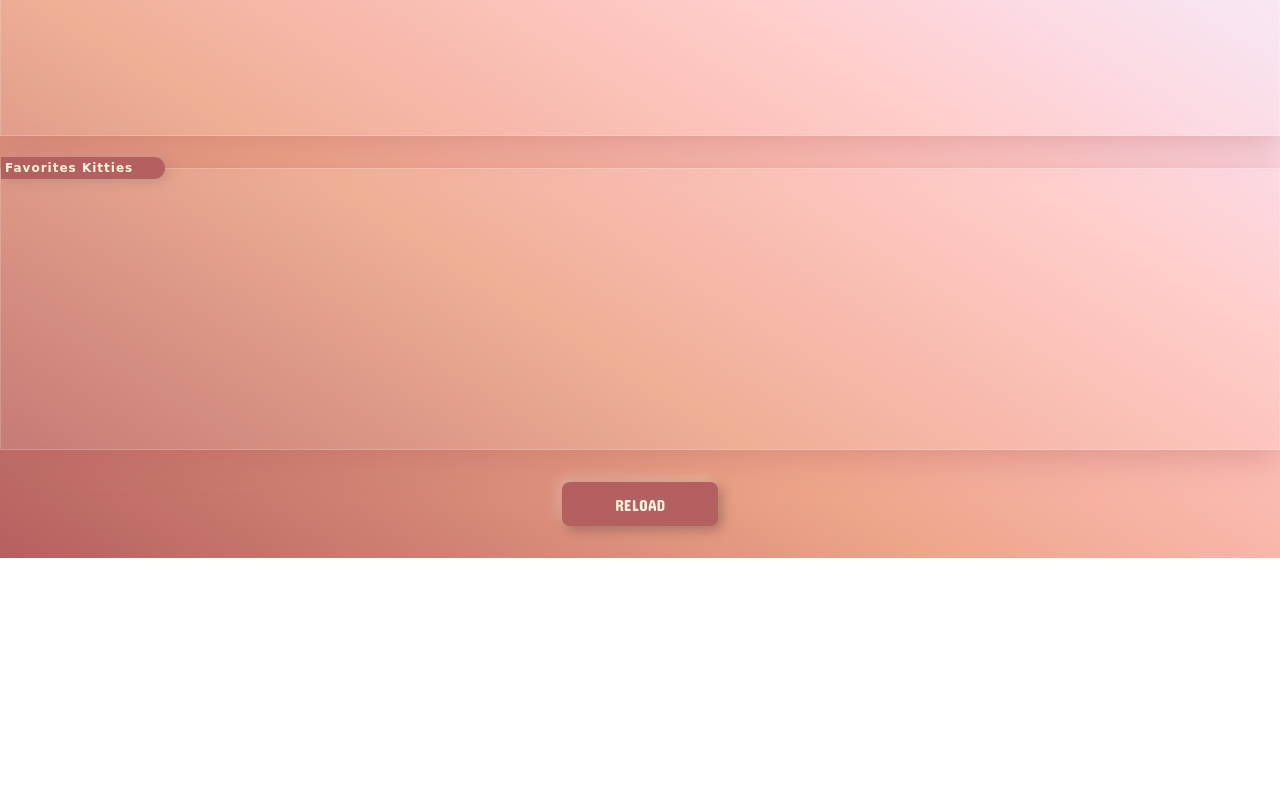
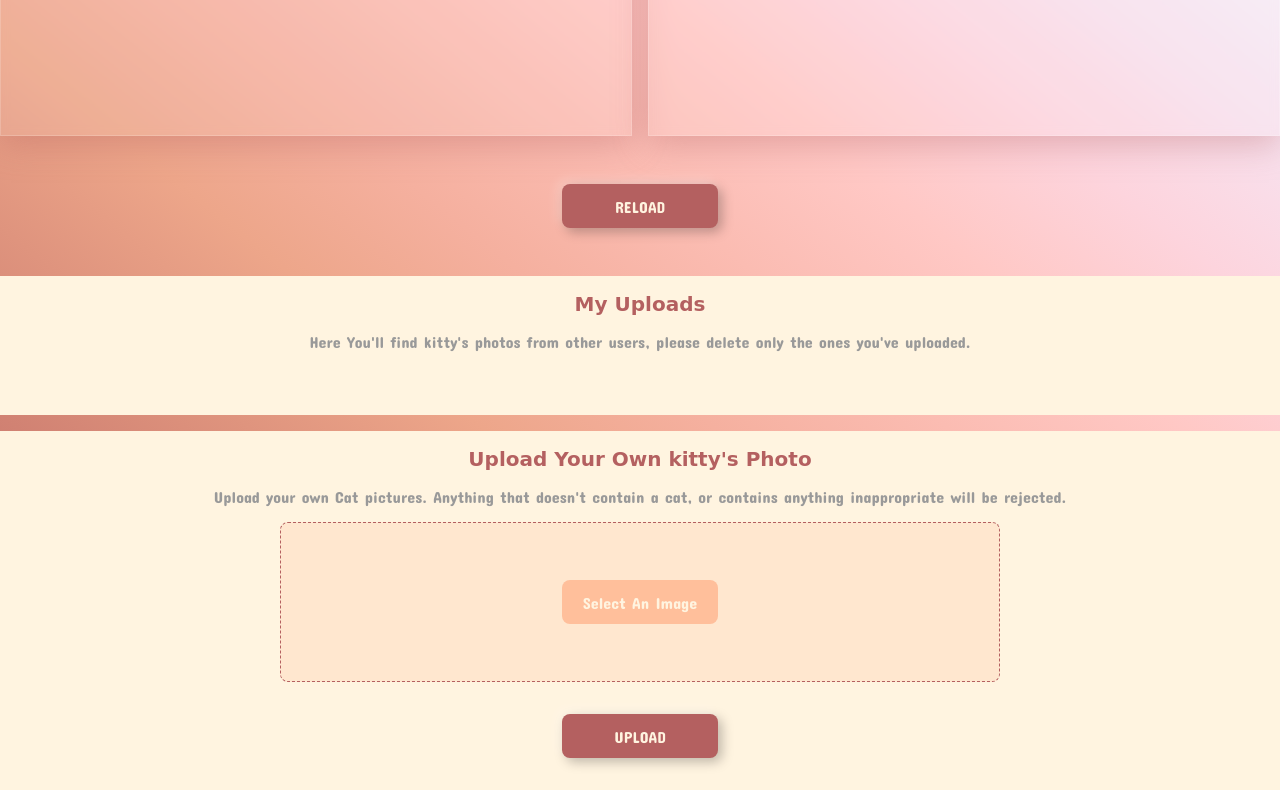
Before and after one commit to AndriwRC/random-kitties, a plain HTML site: page index.html in a window 1280 px wide. Shown: the part 242-1032 px from the top of the page. Before the commit the page ends 800 px from the top, so only its background shows below. Drawn offline with Linux system fonts and the light colour scheme; no server answers.

Commit message:
set responsive CSS styles for desktop view

```diff
--- a/index.html
+++ b/index.html
@@ -51,6 +51,8 @@
             </div>
         </section>
 
+        <button class="btn" onclick="loadRandomKitties()">RELOAD</button>
+
         <section id="myUploads" class="upload__container inactive">
             <h3 class="upload__title"><span class="upload-title__icon hover" onclick="closeMyUploads()"></span>My
                 Uploads</h3>
@@ -80,7 +82,6 @@
                 <button type="button" onclick="uploadKittyPhoto()" class="btn upload__btn">UPLOAD</button>
             </form>
         </section>
-        <button class="btn" onclick="loadRandomKitties()">RELOAD</button>
     </main>
 </body>
 
--- a/style.css
+++ b/style.css
@@ -61,6 +61,8 @@ main {
     backdrop-filter: blur(4px);
     /* border-radius: 16px; */
     border: 1px solid rgba(255, 255, 255, 0.18);
+}
+.scroll {
 }
 .header {
     display: flex;
@@ -153,11 +155,10 @@ main {
 }
 .container {
     display: grid;
-    /* grid-template-columns: repeat(auto-fill, minmax(144px, 1fr)); */
     grid-auto-flow: column;
     grid-template-rows: 1fr 1fr;
     gap: 16px;
-    overflow-x: scroll;
+    overflow: scroll;
     position: relative;
     width: 100%;
     min-width: 320px;
@@ -322,3 +323,37 @@ main {
 .inactive {
     display: none;
 }
+
+/* Media Queries */
+@media (min-width: 720px) {
+    .header__nav {
+        display: none;
+    }
+    main {
+        flex-direction: row;
+        flex-wrap: wrap;
+        justify-content: center;
+        gap: 16px;
+    }
+    .section {
+        width: calc(50% - 8px);
+    }
+    .upload__container {
+        display: flex;
+        position: relative;
+        max-height: 540px;
+    }
+    .upload__info {
+        margin-bottom: 16px;
+    }
+    .upload__title {
+        display: flex;
+        justify-content: center;
+    }
+    .upload-title__icon {
+        display: none;
+    }
+    .upload__lbl {
+        max-width: 720px;
+    }
+}
```
